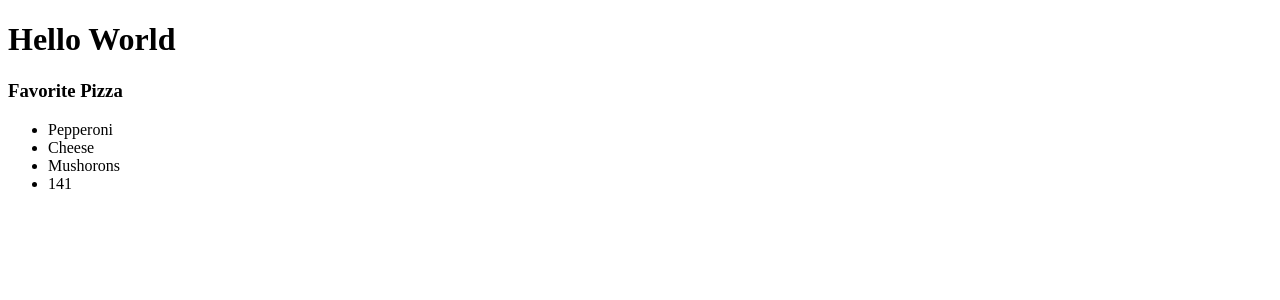
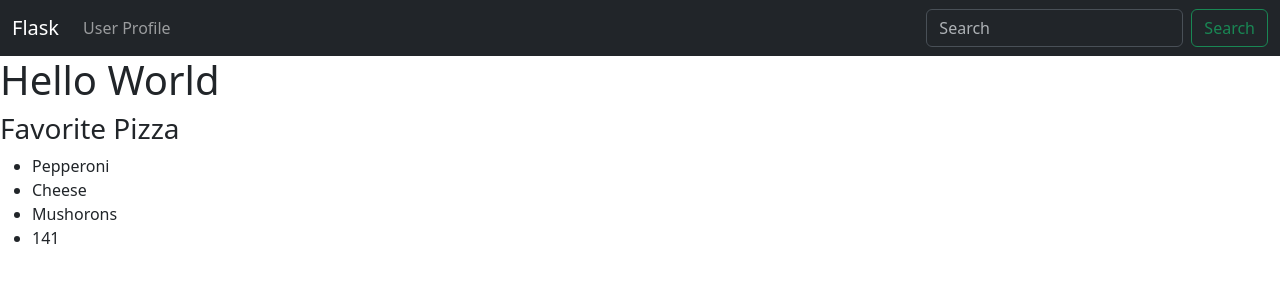
Before and after one commit to FreitasLucasM/FlaskStudies, a Flask app: page / in a window 1280 px wide. Shown: the top 300 px of the page. Run offline with Flask 2, Linux system fonts and the light colour scheme.

Commit message:
add nav-bar

```diff
--- a/main.py
+++ b/main.py
@@ -7,6 +7,10 @@ app = Flask(__name__)
 def index():
     favorite_pizza = ["Pepperoni", "Cheese", "Mushorons", 41]
     return render_template("home.html", title="Home", favorite_pizza=favorite_pizza)
+
+@app.route('/user/<name>')
+def profile(name):
+    return render_template("profile.html", title="Profile", name=name)
 
 @app.errorhandler(404)
 def not_found(e):
--- a/templates/base.html
+++ b/templates/base.html
@@ -1,12 +1,22 @@
 <!DOCTYPE html>
 <html lang="en">
   <head>
-    <meta charset="UTF-8" />
-    <meta http-equiv="X-UA-Compatible" content="IE=edge" />
-    <meta name="viewport" content="width=device-width, initial-scale=1.0" />
+    <meta charset="utf-8" />
+    <meta name="viewport" content="width=device-width, initial-scale=1" />
     <title>{{ title }}</title>
+    <link
+      href="https://cdn.jsdelivr.net/npm/bootstrap@5.3.0-alpha1/dist/css/bootstrap.min.css"
+      rel="stylesheet"
+      integrity="sha384-GLhlTQ8iRABdZLl6O3oVMWSktQOp6b7In1Zl3/Jr59b6EGGoI1aFkw7cmDA6j6gD"
+      crossorigin="anonymous"
+    />
   </head>
   <body>
-    {% block content %} {% endblock %}
+    {% include 'navbar.html' %} {% block content %} {% endblock %}
+    <script
+      src="https://cdn.jsdelivr.net/npm/bootstrap@5.3.0-alpha1/dist/js/bootstrap.bundle.min.js"
+      integrity="sha384-w76AqPfDkMBDXo30jS1Sgez6pr3x5MlQ1ZAGC+nuZB+EYdgRZgiwxhTBTkF7CXvN"
+      crossorigin="anonymous"
+    ></script>
   </body>
 </html>
--- /dev/null
+++ b/templates/navbar.html
@@ -0,0 +1,39 @@
+<nav class="navbar navbar-expand-lg bg-dark" data-bs-theme="dark">
+  <div class="container-fluid">
+    <a class="navbar-brand" href="{{ url_for('index') }}">Flask</a>
+    <button
+      class="navbar-toggler"
+      type="button"
+      data-bs-toggle="collapse"
+      data-bs-target="#navbarSupportedContent"
+      aria-controls="navbarSupportedContent"
+      aria-expanded="false"
+      aria-label="Toggle navigation"
+    >
+      <span class="navbar-toggler-icon"></span>
+    </button>
+    <div class="collapse navbar-collapse" id="navbarSupportedContent">
+      <ul class="navbar-nav me-auto mb-2 mb-lg-0">
+        <li class="nav-item">
+          <a
+            class="nav-link"
+            aria-current="page"
+            href="{{ url_for('profile', name='Lucas') }}"
+          >
+            User Profile</a
+          >
+        </li>
+      </ul>
+
+      <form class="d-flex" role="search">
+        <input
+          class="form-control me-2"
+          type="search"
+          placeholder="Search"
+          aria-label="Search"
+        />
+        <button class="btn btn-outline-success" type="submit">Search</button>
+      </form>
+    </div>
+  </div>
+</nav>
--- /dev/null
+++ b/templates/profile.html
@@ -0,0 +1,5 @@
+{% extends "base.html" %}{% block content %}
+<div>
+  <h1>Hello {{ name }}</h1>
+</div>
+{% endblock %}
```
